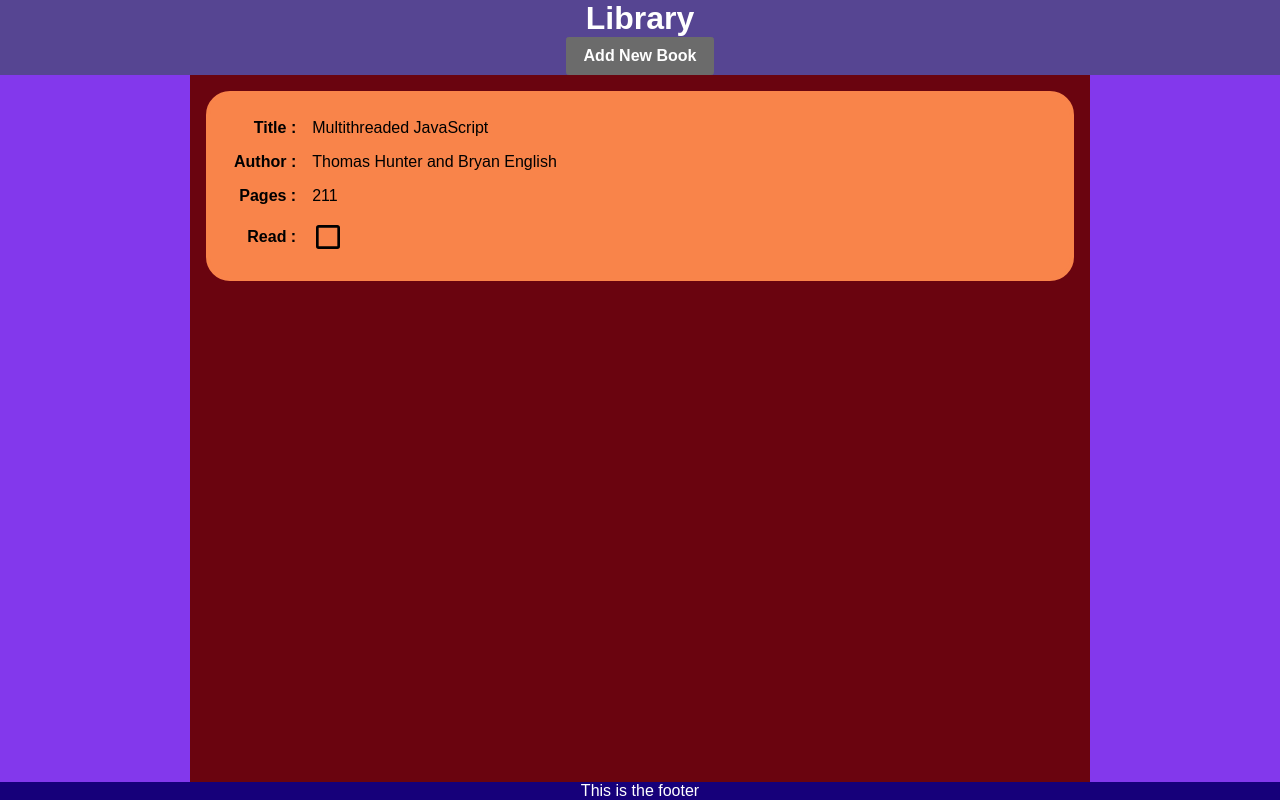
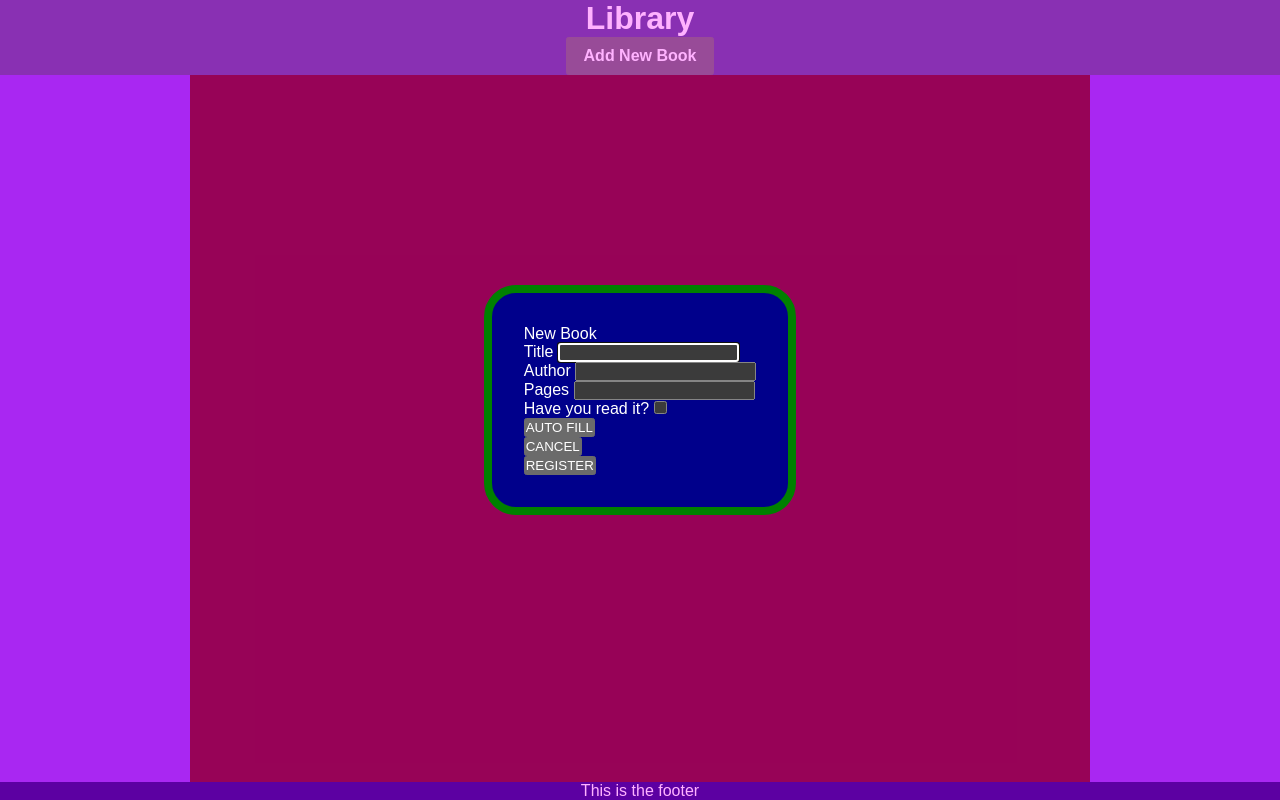
Before and after one commit to arturopstem/library, a website: page index.html in a window 1280 px wide. Both pictures are taken after a click on the button "Add New Book". Drawn offline with Linux system fonts and the light colour scheme.

Commit message:
Autofill functionality in Form

```diff
--- a/index.html
+++ b/index.html
@@ -9,6 +9,59 @@
     <script src="script.js" defer></script>
   </head>
   <body>
+    <dialog class="modal">
+      <form class="form">
+        <p>New Book</p>
+        <div>
+          <div class="input-title">
+            <label for="title">Title</label>
+            <input
+              type="text"
+              placeholder=" "
+              name="title"
+              id="title"
+              required
+            />
+          </div>
+          <div class="input-author">
+            <label for="author">Author</label>
+            <input
+              type="text"
+              placeholder=" "
+              name="author"
+              id="author"
+              required
+            />
+          </div>
+          <div class="input-pages">
+            <label for="pages">Pages</label>
+            <input
+              type="number"
+              placeholder=" "
+              name="pages"
+              id="pages"
+              min="1"
+              required
+            />
+          </div>
+          <div class="input-read">
+            <label for="read">Have you read it?</label>
+            <input type="checkbox" name="read" id="read" />
+          </div>
+          <menu>
+            <li>
+              <button class="form-random" type="button">AUTO FILL</button>
+            </li>
+            <li>
+              <button class="form-cancel" type="button">CANCEL</button>
+            </li>
+            <li>
+              <button class="form-confirm" type="button">REGISTER</button>
+            </li>
+          </menu>
+        </div>
+      </form>
+    </dialog>
     <header class="header">
       <h1 class="project-title">Library</h1>
       <menu class="menu">
--- a/script.js
+++ b/script.js
@@ -2,6 +2,11 @@
 /* eslint-disable no-script-url */
 const addNewBook = document.querySelector('.addNewBook');
 const library = document.querySelector('.library');
+const modal = document.querySelector('.modal');
+const form = document.querySelector('.form');
+const formCancelButton = document.querySelector('.form-cancel');
+const formConfirmButton = document.querySelector('.form-confirm');
+const formAutoFillButton = document.querySelector('.form-random');
 
 const bookStore = [
   {
@@ -205,18 +210,27 @@ function createBookCard(book) {
   return bookCard;
 }
 
+//  ___Auto fill functionality___
 function getRandomBook() {
-  if (bookStore.length === 0) {
-    this.location.reload();
-  }
   const randomIndex = Math.floor(Math.random() * bookStore.length);
-  const randomBook = bookStore.splice(randomIndex, 1)[0];
-  const isbn = Book.newISBN();
+  const randomBook = { ...bookStore[randomIndex] };
   const read = Math.floor(Math.random() * 2);
-  randomBook.isbn = isbn;
   randomBook.read = Boolean(read);
   return randomBook;
 }
+
+function fillInForm(randomBook) {
+  form.elements.title.value = randomBook.title;
+  form.elements.author.value = randomBook.author;
+  form.elements.pages.value = randomBook.pages;
+  form.elements.read.checked = randomBook.read;
+}
+
+function autoFill() {
+  const randomBook = getRandomBook();
+  fillInForm(randomBook);
+}
+// -----------------------------
 
 function getNewBook() {
   const randomBook = getRandomBook();
@@ -225,7 +239,6 @@ function getNewBook() {
   library.appendChild(bookCard);
 }
 
-addNewBook.addEventListener('click', getNewBook);
 library.addEventListener('click', (e) => {
   const { nodeName } = e.target;
   if (nodeName === 'BUTTON') {
@@ -242,3 +255,24 @@ library.addEventListener('change', (e) => {
     updateBookReadState(Number(isbn));
   }
 });
+
+function closeOnBackdropClick(e) {
+  if (e.target.nodeName === 'DIALOG') {
+    modal.close();
+  }
+}
+
+addNewBook.addEventListener('click', () => modal.showModal());
+
+modal.addEventListener('close', () => form.reset());
+modal.addEventListener('click', closeOnBackdropClick);
+
+formAutoFillButton.addEventListener('click', autoFill);
+formCancelButton.addEventListener('click', () => modal.close());
+formConfirmButton.addEventListener('click', () => {
+  if (form.reportValidity() === false) {
+    return;
+  }
+  console.log('Adding Book');
+  modal.close();
+});
--- a/style.css
+++ b/style.css
@@ -24,7 +24,7 @@ body {
   text-align: center;
 }
 
-.menu {
+menu {
   list-style-type: none;
 }
 
@@ -104,9 +104,11 @@ body {
   cursor: pointer;
   transition: transform 0.25s;
 }
+
 .book-value-read:checked {
   background-image: url(images/checkbox-marked-outline.svg);
 }
+
 .book-value-read:hover {
   transform: scale(1.2);
 }
@@ -160,3 +162,22 @@ body {
 ::-webkit-scrollbar-thumb {
   background-color: #16007a;
 }
+
+/* ___Modal___ */
+.modal {
+  margin: auto;
+  border: none;
+  background-color: transparent;
+}
+
+.modal::backdrop {
+  background-color: hsla(300, 100%, 50%, 0.3);
+}
+
+/* ___Form___ */
+.form {
+  background-color: darkblue;
+  padding: 2rem;
+  border: 0.5rem solid green;
+  border-radius: 2rem;
+}
```
